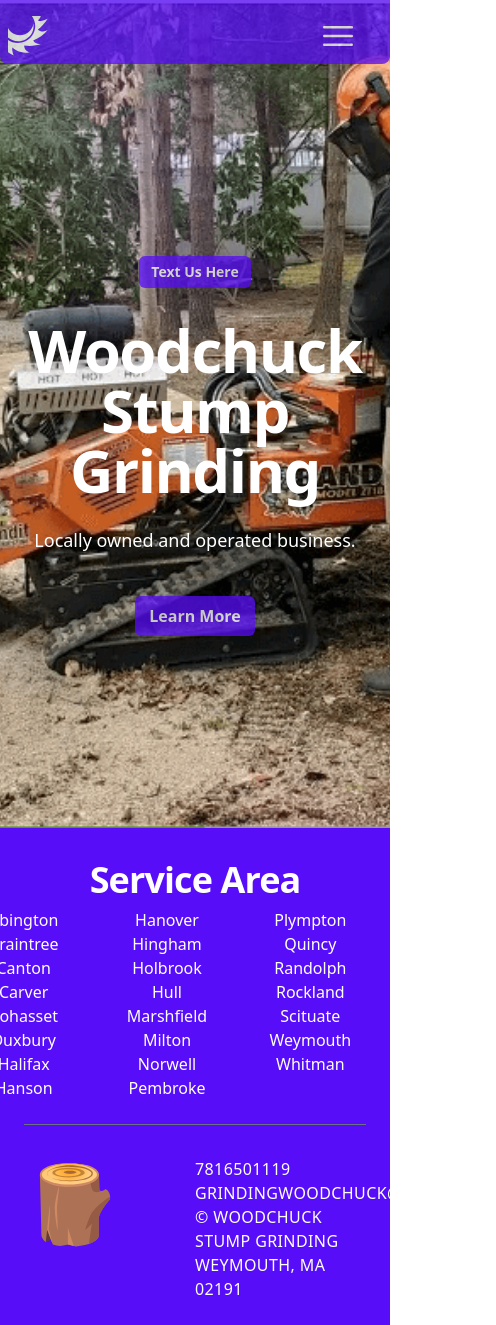
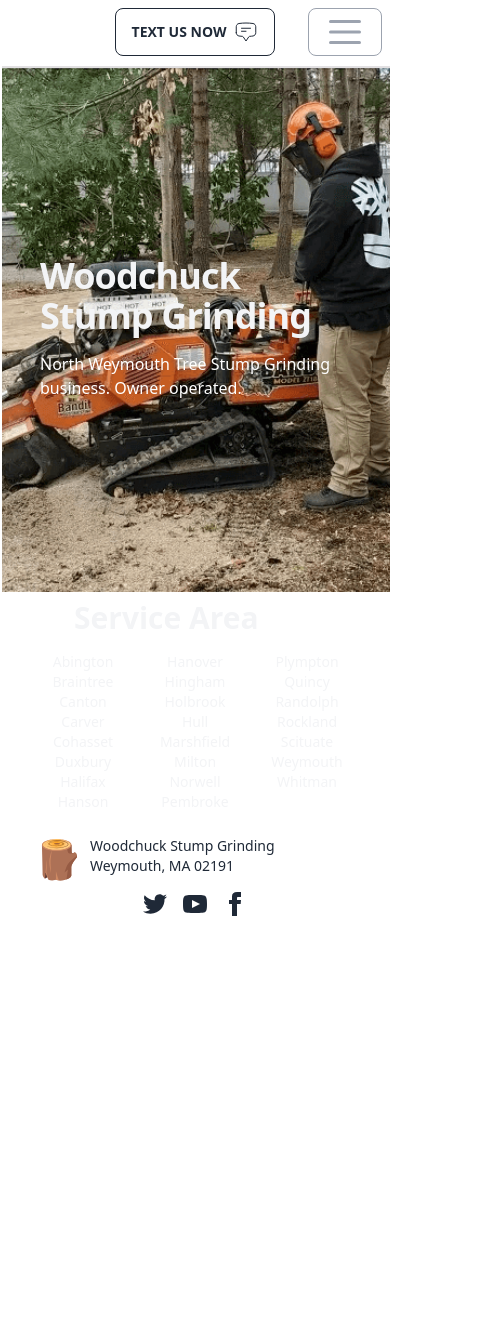
Before and after one commit to stevenrhett/woodchuck-app, a React (Vite) app: page /home in a window 390 px wide. Shown: the whole page, 496 px wide, since content can reach past the window. After the commit the page ends 932 px from the top, so only its background shows below. Built offline with nearby package versions, Linux system fonts and the light colour scheme.

Commit message:
working on headers and footer, it is 95% done

```diff
--- a/package.json
+++ b/package.json
@@ -10,7 +10,7 @@
   },
   "dependencies": {
     "@googlemaps/react-wrapper": "^1.1.35",
-    "@headlessui/react": "^1.7.7",
+    "@headlessui/react": "^1.7.11",
     "@heroicons/react": "^2.0.13",
     "@tailwindcss/aspect-ratio": "^0.4.2",
     "@tailwindcss/forms": "^0.5.3",
@@ -18,12 +18,10 @@
     "@vitejs/plugin-react": "^3.0.1",
     "daisyui": "^2.46.1",
     "file-loader": "^6.2.0",
-    "google-maps-react": "^2.0.6",
     "prop-types": "^15.8.1",
     "react": "^18.2.0",
     "react-awesome-button": "^7.0.5",
     "react-dom": "^18.2.0",
-    "react-google-maps": "^9.4.5",
     "react-router-dom": "^6.6.2",
     "sass": "^1.58.0"
   },
--- a/src/Root.jsx
+++ b/src/Root.jsx
@@ -4,10 +4,13 @@
 
 
 function RootLayout() {
+
     return (
         <>
             <HeroNavigation/>
+
             <Outlet/>
+
             <Footer/>
 
 
--- a/src/components/Footer.jsx
+++ b/src/components/Footer.jsx
@@ -1,7 +1,6 @@
 import stumps from '/src/assets/noto_wood.svg';
 import {TownList} from "../section/Towns.jsx";
 import React from "react";
-
 
 
 const towns = [{town: 'Abington'}, {town: 'Braintree'}, {town: 'Canton'}, {town: 'Carver'}, {town: 'Cohasset'}, {town: 'Duxbury'}, {town: 'Halifax'}, {town: 'Hanson'}, {town: 'Hanover'}, {town: 'Hingham'}, {town: 'Holbrook'}, {town: 'Hull'}, {town: 'Marshfield'}, {town: 'Milton'}, {town: 'Norwell'}, {town: 'Pembroke'}, {town: 'Plympton'}, {town: 'Quincy'}, {town: 'Randolph'}, {town: 'Rockland'}, {town: 'Scituate'}, {town: 'Weymouth'}, {town: 'Whitman'},];
@@ -12,49 +11,63 @@
 
 const Footer = () => {
 
-    return (
-        <div className="bg-white">
-            <footer className="bg-primary" aria-labelledby="footer">
-                <h2 id="footer" className="sr-only">
-                    Footer</h2>
-                <div className="py-6">
-                    <div className="px-6">
-                <div className="mx-auto  sm:max-w-sm">
-                    <div className="mx-auto min-w-prose text-lg">
-                        <h1 className="mt-2 block text-center text-3xl font-bold leading-8 tracking-tight text-white sm:text-4xl">
+    return (<>
+            <footer className="footer p-2 bg-base-100 text-base-content">
+                <div
+                    className="container mx-auto flex flex-wrap items-center justify-between max-w-screen-xl mx-auto px-4 sm:px-6 lg:px-8">
+                    <div className="w-full lg:w-6/12 px-4">
+
+                        <h1 className="block ml-6 text-3xl font-bold text-gray-100">
                             Service Area
                         </h1>
                     </div>
-                    <div className="prose prose-lg prose-indigo mt-4 text-white">
-                        <ul className="text-white text-center columns-3 -ml-16 -mx-2 -my-2 ">
-                            <TownList towns={getTowns()} />
-                        </ul>
+                    <div className="w-full  lg:w-6/12 md:text-lg xl:text-xl">
+                        <div className="mb-4 mt-2 text-gray-100">
+                            <ul className="text-center columns-3">
+                                <TownList towns={getTowns()}
+                                />
+                            </ul>
+                        </div>
                     </div>
-
-                    <div className="mt-8 border-t border-gray-500 pt-8">
-                        <div className="grid grid-cols-2 mt-0">
+                    <div>
+                        <div className="sm:justify-center flex items-start grid-flow-col">
                             <img
-                                className="h-24 w-24 "
                                 src={stumps}
-                                alt="cartoon stump"/>
-                            <div className="text-base text-gray-300 xl:text-center">
-                            <span className="block uppercase tracking-wide text-white">
-                       7816501119</span>
-                                <span className="block uppercase tracking-wide text-white">
-                        grindingwoodchuck@gmail.com
-                    </span>
-                                <span className="block uppercase tracking-wide text-white">
-                         &copy;  Woodchuck Stump Grinding Weymouth, MA 02191
-                     </span>
-                            </div>
+                                alt="stumps"
+                                className="justify-center w-12 h-12 rounded-full"
+                            />
+                            <p className="ml-2 mt-0">Woodchuck Stump Grinding <br/>Weymouth, MA 02191</p>
+                        </div>
+                    </div>
+                    <div className="sm:mb-2 sm:w-full sm:flex-1 md:place-self-center md:justify-self-end">
+                        <div className="sm:justify-center grid grid-flow-col gap-4">
+                            <a>
+                                <svg xmlns="http://www.w3.org/2000/svg" width="24" height="24" viewBox="0 0 24 24"
+                                     className="fill-current">
+                                    <path
+                                        d="M24 4.557c-.883.392-1.832.656-2.828.775 1.017-.609 1.798-1.574 2.165-2.724-.951.564-2.005.974-3.127 1.195-.897-.957-2.178-1.555-3.594-1.555-3.179 0-5.515 2.966-4.797 6.045-4.091-.205-7.719-2.165-10.148-5.144-1.29 2.213-.669 5.108 1.523 6.574-.806-.026-1.566-.247-2.229-.616-.054 2.281 1.581 4.415 3.949 4.89-.693.188-1.452.232-2.224.084.626 1.956 2.444 3.379 4.6 3.419-2.07 1.623-4.678 2.348-7.29 2.04 2.179 1.397 4.768 2.212 7.548 2.212 9.142 0 14.307-7.721 13.995-14.646.962-.695 1.797-1.562 2.457-2.549z"></path>
+                                </svg>
+                            </a>
+                            <a>
+                                <svg xmlns="http://www.w3.org/2000/svg" width="24" height="24" viewBox="0 0 24 24"
+                                     className="fill-current">
+                                    <path
+                                        d="M19.615 3.184c-3.604-.246-11.631-.245-15.23 0-3.897.266-4.356 2.62-4.385 8.816.029 6.185.484 8.549 4.385 8.816 3.6.245 11.626.246 15.23 0 3.897-.266 4.356-2.62 4.385-8.816-.029-6.185-.484-8.549-4.385-8.816zm-10.615 12.816v-8l8 3.993-8 4.007z"></path>
+                                </svg>
+                            </a>
+                            <a>
+                                <svg xmlns="http://www.w3.org/2000/svg" width="24" height="24" viewBox="0 0 24 24"
+                                     className="fill-current">
+                                    <path
+                                        d="M9 8h-3v4h3v12h5v-12h3.642l.358-4h-4v-1.667c0-.955.192-1.333 1.115-1.333h2.885v-5h-3.808c-3.596 0-5.192 1.583-5.192 4.615v3.385z"></path>
+                                </svg>
+                            </a>
                         </div>
                     </div>
                 </div>
-                    </div>
-                </div>
             </footer>
-        </div>
+        </>
+    )
+};
 
-    )
-}
 export default Footer;
--- a/src/components/HeroNavigation.jsx
+++ b/src/components/HeroNavigation.jsx
@@ -1,9 +1,11 @@
 import React, {useState} from 'react';
 import vector from "../assets/Vector.svg";
-import {Bars3Icon, XMarkIcon} from "@heroicons/react/24/outline/index.js";
+import {XMarkIcon} from "@heroicons/react/24/outline/index.js";
 import {Link, NavLink} from "react-router-dom";
 import {Dialog} from "@headlessui/react";
 import TimAtWork from '/src/assets/timatwork.png';
+import {Bars3Icon} from "@heroicons/react/20/solid/index.js";
+
 
 const navigation = [
     {name: 'Home', href: '/home'},
@@ -13,82 +15,83 @@
     {name: 'Services', href: '/services'},
 ]
 
+function classNames(...classes) {
+    return classes.filter(Boolean).join(' ')
+}
+
 export default function HeroNavigation() {
     const [mobileMenuOpen, setMobileMenuOpen] = useState(false)
-    let isActive;
 
-    return (<>
+
+    return (
+        <>
+            <div>
+                <div className="navbar" aria-label="Global">
+                    <div className="navbar-start">
+                        <a href="https://woodchuckgrinding.com/">
+                            <span className="sr-only">Woodchuck Stump Grinding</span>
+                            <img className="absolute h-16 top-0 left-0 object-cover"
+                                 src={vector} alt="Photo a half of a saw blade."/>
+                        </a>
+                    </div>
+                    <div className="lg:hidden navbar-center">
+                        <button href="sms:(1)(7816501119)" className="btn btn-outline gap-2">
+                            Text Us Now
+                            <svg xmlns="http://www.w3.org/2000/svg" className="h-6 w-6" fill="none" viewBox="0 0 24 24"
+                                 stroke="currentColor">
+                                <path strokeLinecap="round" strokeLinejoin="round"
+                                      d="M7.5 8.25h9m-9 3H12m-9.75 1.51c0 1.6 1.123 2.994 2.707 3.227 1.129.166 2.27.293 3.423.379.35.026.67.21.865.501L12 21l2.755-4.133a1.14 1.14 0 01.865-.501 48.172 48.172 0 003.423-.379c1.584-.233 2.707-1.626 2.707-3.228V6.741c0-1.602-1.123-2.995-2.707-3.228A48.394 48.394 0 0012 3c-2.392 0-4.744.175-7.043.513C3.373 3.746 2.25 5.14 2.25 6.741v6.018z"/>
+                            </svg>
+                        </button>
+
+                    </div>
+                    <div className="right-0 navbar-end">
+                        <button className="right-0 btn btn-outline text-gray-400"
+                                onClick={() => setMobileMenuOpen(true)}>
+                            <span className="sr-only">Open main menu</span>
+                            <Bars3Icon className="h-10" aria-hidden="true"/>
+                        </button>
+                    </div>
+
+
+                    <div className="hidden lg:flex lg:justify-evenly lg:items-center lg:gap-x-12">
+                        {navigation.map((item) => (
+                            <NavLink
+                                key={item.name}
+                                to={item.href}
+                                exact
+                                className={classNames(
+                                    'group w-full p-3 rounded-md flex flex-col items-start text-md font-medium',
+                                    'text-white hover:bg-neutral-100 hover:text-xl',
+                                    'ml-4 lg:ml-0 lg:mr-4',
+                                    // add left and right margins
+                                )}
+                                aria-current={item.current ? 'page' : undefined}
+                            >
+                                {item.name}
+                            </NavLink>
+                        ))}
+                    </div>
+                </div>
                 <div className="relative isolate overflow-hidden">
                     <img
                         src={TimAtWork}
                         alt="photo of a heavy equipment operator using a stump grinding machine."
-                className="absolute inset-0 -z-10 h-full w-full object-cover"
+                        className="absolute -z-10 inset-0.5 w-full h-full object-cover"
                     />
-            <div className="absolute inset-x-0 top-[-10rem] -z-10 transform-gpu overflow-hidden blur-3xl sm:top-[-20rem]">
-                <svg
-                    className="relative left-[calc(50%-11rem)] -z-10 h-[21.1875rem] max-w-none -translate-x-1/2 rotate-[30deg] sm:left-[calc(50%-30rem)] sm:h-[42.375rem]"
-                    viewBox="0 0 1155 678"
-                >
-                    <path
-                        fill="url(#45de2b6b-92d5-4d68-a6a0-9b9b2abad533)"
-                        fillOpacity=".2"
-                        d="M317.219 518.975L203.852 678 0 438.341l317.219 80.634 204.172-286.402c1.307 132.337 45.083 346.658 209.733 145.248C936.936 126.058 882.053-94.234 1031.02 41.331c119.18 108.451 130.68 295.337 121.53 375.223L855 299l21.173 362.054-558.954-142.079z"
-                    />
-                    <defs>
-                        <linearGradient
-                            id="45de2b6b-92d5-4d68-a6a0-9b9b2abad533"
-                            x1="1155.49"
-                            x2="-78.208"
-                            y1=".177"
-                            y2="474.645"
-                            gradientUnits="userSpaceOnUse"
-                        >
-                            <stop stopColor="#9089FC" />
-                            <stop offset={1} stopColor="#FF80B5" />
-                        </linearGradient>
-                    </defs>
-                </svg>
-            </div>
+
                     <div>
-                <nav className="flex items-center rounded-b-lg justify-between opacity-75 bg-primary pr-6 pt-2"
-                     aria-label="Global">
-                    <div className="flex lg:flex-1">
-                        <a href="https://woodchuckgrinding.com/">
-                            <span className="sr-only">Woodchuck Stump Grinding</span>
-                            <img className="mx-2 my-2 items-center justify-center h-10 w-10" src={vector}
-                                 alt="Photo a half of a saw blade."/>
-                        </a>
-                    </div>
-                    <div className="flex lg:hidden">
-                        <button
-                            type="button"
-                            className="inline-flex items-center rounded-md mx-2 my-2 justify-center w-10 text-white"
-                            onClick={() => setMobileMenuOpen(true)}
-                        >
-                            <span className="sr-only">Open main menu</span>
-                            <Bars3Icon className="h-10 w-10" aria-hidden="true"/>
-                        </button>
-                    </div>
-                    <div className="hidden lg:flex lg:gap-x-12">
-                        {navigation.map((item) => (<NavLink
-                            key={item.name}
-                            to={item.href}
-                            className={`hover:font-bold -mx-3 block rounded-lg py-2 px-3 font-semibold leading-7 text-white hover:bg-gray-400/10 ${isActive ? 'bg-gray-400/10' : ''}`}
-                        >
-                            {item.name} </NavLink>))}
-                        <span aria-hidden="true">&rarr;</span>
-                    </div>
-                </nav>
                         <Dialog as="div" open={mobileMenuOpen} onClose={setMobileMenuOpen}>
-                    <Dialog.Panel focus="true" className="fixed inset-0 z-10 overflow-y-auto opacity-90 bg-primary px-6 py-6 lg:hidden">
+                            <Dialog.Panel focus="true"
+                                          className="fixed inset-0 z-10 overflow-y-auto opacity-90 bg-neutral px-6 py-6 lg:hidden">
                                 <div className="flex items-center justify-between">
-                            <Link to={'..'} className="-m-1.5 p-1.5">
+                                    <Link to={'/..'} className="-m-1.5 p-1.5">
                                         <span className="sr-only">Woodchuck Stump Grinding</span>
                                         <img className="h-8" src={vector} alt="Photo a half of a saw blade."/>
                                     </Link>
                                     <button
                                         type="button"
-                                className="-m-2.5 rounded-md p-2.5 text-white"
+                                        className="-m-2.5 rounded-md p-2.5 text-gray-400"
                                         onClick={() => setMobileMenuOpen(false)}
                                     >
                                         <span className="sr-only">Close menu</span>
@@ -98,71 +101,41 @@
                                 <div className="mt-6 flow-root">
                                     <div className="-my-6 divide-y divide-gray-100/25">
                                         <div className="space-y-2 py-6">
-                                    {navigation.map((item) => (<NavLink
+                                            {navigation.map((item) => (
+                                                <NavLink
                                                     key={item.name}
                                                     to={item.href}
-                                        className={`-mx-3 block rounded-md py-2 px-3 text-base font-semibold leading-7 text-white hover:bg-gray-400/10 ${isActive ? 'bg-gray-400/10' : ''}`}
-                                        end>
+                                                    exact
+                                                    className={classNames(
+                                                        'group w-full p-3 rounded-md flex flex-col items-start text-md font-medium',
+                                                        'text-gray-200 hover:bg-gray-500 hover:text-xl'
+                                                    )}
+                                                    aria-current={item.current ? 'page' : undefined}
+                                                >
                                                     {item.name}
-                                    </NavLink>))}
+                                                </NavLink>
+                                            ))}
                                         </div>
                                     </div>
                                 </div>
                             </Dialog.Panel>
                         </Dialog>
-                <div className="mx-auto max-w-2xl py-32 sm:py-48 lg:py-56">
-                    <div className="mb-8 flex justify-center">
-                        <div
-                            className="relative opacity-75 rounded-md py-1 px-3 text-sm font-bold bg-primary leading-6 text-white hover:bg-white hover:text-primary">
-                            Text Us Here{' '}
-                            <a href="sms:(1)(7816501119)"
-                               className="font-bold text-white hover:text-black">
-                                <span className="absolute inset-0"/>
-                            </a>
-                        </div>
-                    </div>
-                    <div className="text-center">
-                        <h1 className="text-4xl font-bold tracking-tight text-white sm:text-6xl">
-                            Woodchuck <br/> Stump Grinding
+                        <div className="mx-auto px-4 py-48 lg:py-56">
+                            <div className="max-w-7xl mx-auto px-4 sm:px-6 lg:px-8">
+                                <h1 className="text-4xl md:text-6xl xl:text-6xl font-bold tracking-tight text-gray-100">
+                                    Woodchuck Stump Grinding
                                 </h1>
-                        <p className="mt-6 text-lg leading-8 text-white">
-                            Locally owned and operated business.
+                                <p className="mt-4 text-white text-base md:text-lg lg:text-xl xl:text-2xl">
+                                    North Weymouth Tree Stump Grinding business. Owner operated.
+
                                 </p>
-                        <div className="mt-10 flex items-center justify-center gap-x-6">
-                            <Link
-                                to="/stumps"
-                                className="rounded-md opacity-75 bg-primary font px-3.5 py-1.5 hover:text-primary font-semibold leading-7 text-white shadow-sm hover:bg-white"
-                            >Learn More
-                            </Link>
+
                             </div>
                         </div>
                     </div>
+
                 </div>
-            <div className="absolute inset-x-0 top-[calc(100%-13rem)] -z-10 transform-gpu overflow-hidden blur-3xl sm:top-[calc(100%-30rem)]">
-                <svg
-                    className="relative left-[calc(50%+3rem)] h-[21.1875rem] max-w-none -translate-x-1/2 sm:left-[calc(50%+36rem)] sm:h-[42.375rem]"
-                    viewBox="0 0 1155 678"
-                >
-                    <path
-                        fill="url(#ecb5b0c9-546c-4772-8c71-4d3f06d544bc)"
-                        fillOpacity=".2"
-                        d="M317.219 518.975L203.852 678 0 438.341l317.219 80.634 204.172-286.402c1.307 132.337 45.083 346.658 209.733 145.248C936.936 126.058 882.053-94.234 1031.02 41.331c119.18 108.451 130.68 295.337 121.53 375.223L855 299l21.173 362.054-558.954-142.079z"
-                    />
-                    <defs>
-                        <linearGradient
-                            id="ecb5b0c9-546c-4772-8c71-4d3f06d544bc"
-                            x1="1155.49"
-                            x2="-78.208"
-                            y1=".177"
-                            y2="474.645"
-                            gradientUnits="userSpaceOnUse"
-                        >
-                            <stop stopColor="#9089FC" />
-                            <stop offset={1} stopColor="#FF80B5" />
-                        </linearGradient>
-                    </defs>
-                </svg>
-            </div>
+
             </div>
         </>)
 }
```
Also changed, not shown: src/App.jsx (+5 -5 lines), src/components/HeroNavigation.module.css (added, +23 -0 lines), 1 other file (tests, documents, lock files or other folders). Lines whose indentation alone changed are shown as unchanged.
